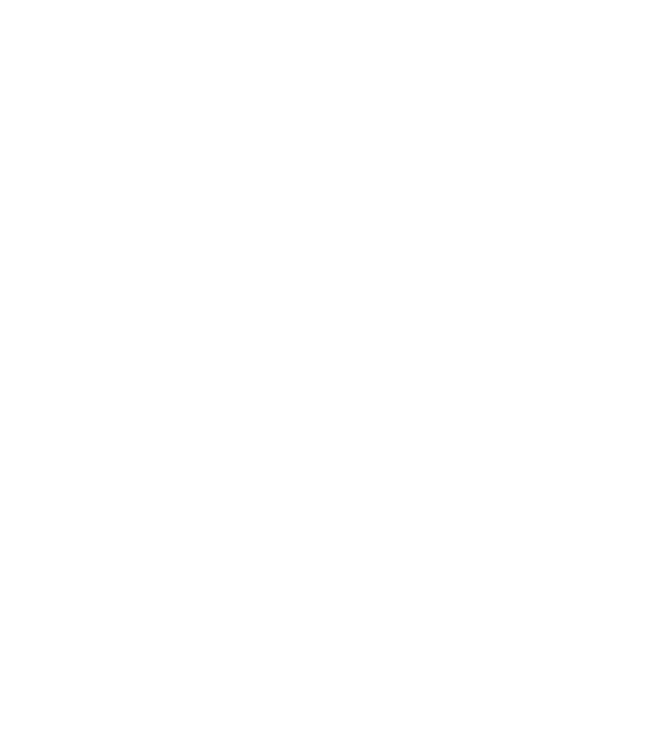
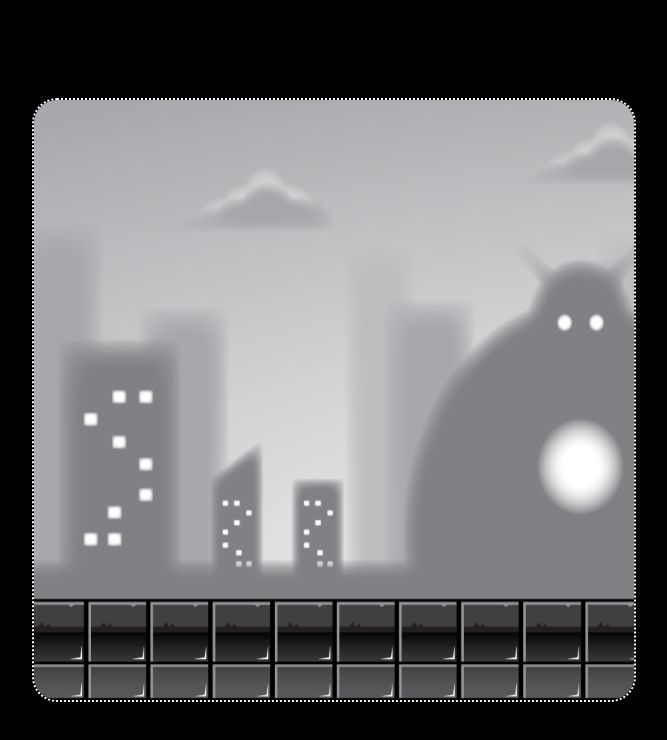
Before and after one commit to hasnain-nisan/js-game, a plain HTML site: page index.html in a window 1280 px wide. Shown: the whole page, without its empty margins (306-973 px from the left). Drawn offline with Linux system fonts and the light colour scheme; animation ran at ten frames a second.

Commit message:
Parallex background

```diff
--- a/index.html
+++ b/index.html
@@ -9,6 +9,6 @@
 </head>
 <body>
     <canvas id="canvas1"></canvas>
-    <script src="./js/scriptSpriteAnimation.js"></script>
+    <script src="./js/scriptParallexBackground.js"></script>
 </body>
 </html>
--- /dev/null
+++ b/js/scriptParallexBackground.js
@@ -0,0 +1,62 @@
+console.log('parallex');
+
+const canvas = document.getElementById("canvas1");
+const ctx = canvas.getContext("2d");
+const CANVAS_WIDTH = (canvas.width = 800);
+const CANVAS_HEIGHT = (canvas.height = 700);
+let gameSpeed = 10;
+// let gameFrame = 0;
+
+const backgroundLayer1 = new Image();
+backgroundLayer1.src = '../backgroundLayers/layer-1.png'
+const backgroundLayer2 = new Image();
+backgroundLayer2.src = "../backgroundLayers/layer-2.png";
+const backgroundLayer3 = new Image();
+backgroundLayer3.src = "../backgroundLayers/layer-3.png";
+const backgroundLayer4 = new Image();
+backgroundLayer4.src = "../backgroundLayers/layer-4.png";
+const backgroundLayer5 = new Image();
+backgroundLayer5.src = "../backgroundLayers/layer-5.png";
+
+class backgroundLayer {
+    constructor(image, speedModifier){
+        this.x = 0;
+        this.y = 0;
+        this.width = 2400;
+        this.height = 700;
+        this.image = image;
+        this.speedModifier = speedModifier;
+        this.speed = gameSpeed * this.speedModifier;
+    }
+    update(){
+        this.speed = gameSpeed * this.speedModifier;
+        if(this.x <= -this.width){
+            this.x = 0
+        }
+        this.x = Math.floor(this.x - this.speed);
+        // this.x = gameFrame * this.speed % this.width;
+    }
+    draw(){
+        ctx.drawImage(this.image, this.x, this.y, this.width, this.height)
+        ctx.drawImage(this.image, this.x + this.width, this.y, this.width, this.height);
+    }
+}
+
+const layer1 = new backgroundLayer(backgroundLayer1, 0.2);
+const layer2 = new backgroundLayer(backgroundLayer2, 0.4);
+const layer3 = new backgroundLayer(backgroundLayer3, 0.6);
+const layer4 = new backgroundLayer(backgroundLayer4, 0.8)
+const layer5 = new backgroundLayer(backgroundLayer5, 1);
+const backgroundLayers = [layer1, layer2, layer3, layer4, layer5];
+
+function animate() {
+    ctx.clearRect(0, 0, CANVAS_WIDTH, CANVAS_HEIGHT)
+    backgroundLayers.forEach((layer) => {
+        layer.update();
+        layer.draw();
+    })
+    // gameFrame--;
+    requestAnimationFrame(animate)
+}
+
+animate()
--- a/style.css
+++ b/style.css
@@ -1,4 +1,10 @@
+body {
+    background: black;
+}
+
 #canvas1 {
+    border: 2px dotted white;
+    border-radius: 25px;
     position: absolute;
     top: 50%;
     left: 50%;
@@ -6,12 +12,3 @@
     width: 600px;
     height: 600px;
 }
-
-select {
-    position: absolute;
-    top: 25%;
-    left: 10%;
-    font-size: large;
-    padding: 10px;
-    border-radius: 10px;
-}
```
